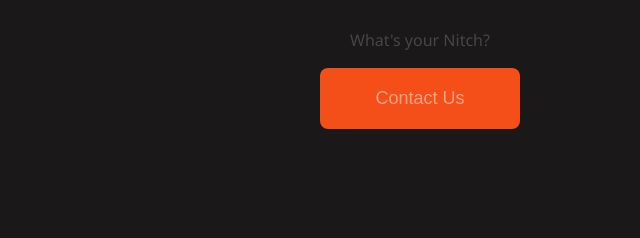
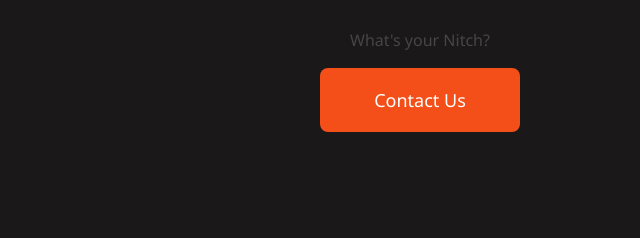
Before and after one commit to Jimbomoso/nitch.Media, a Gatsby site: page /about in a window 1280 px wide. Shown: the part 351-589 px from the top of the page, 220-860 px from the left. Built offline with nearby package versions, Linux system fonts and the light colour scheme; Gatsby itself is replaced by a stand-in of ours.

Commit message:
Matches contact submit styling and about contact button

```diff
--- a/src/styles/about.scss
+++ b/src/styles/about.scss
@@ -17,24 +17,3 @@
 .subtitle {
     text-align: left;
 }
-
-button {
-    font-size: 18px;
-}
-
-// @media(max-width: 768px) {
-//     .container {
-//         width: 100%;
-//     }
-//     .about-main-section {
-//       display: block;
-//       text-align: left;
-//     }
-//     .main-header {
-//         padding: 1rem;
-//     }
-//     .call-to-action {
-//         margin: 5vh auto;
-//         width: 90%;
-//     }
-//   }
--- a/src/styles/styles.scss
+++ b/src/styles/styles.scss
@@ -35,11 +35,14 @@ $button: #f44f18;
   button {
     width: 200px;
     background: $button;
-    color: $whiteText;
+    color: #fff;
     padding: 20px;
     border-radius: 8px;
     border: none;
     margin: 0 auto;
+    background: $button;
+    font-family: inherit;
+    font-size: 18px;
   }
 
 
```
